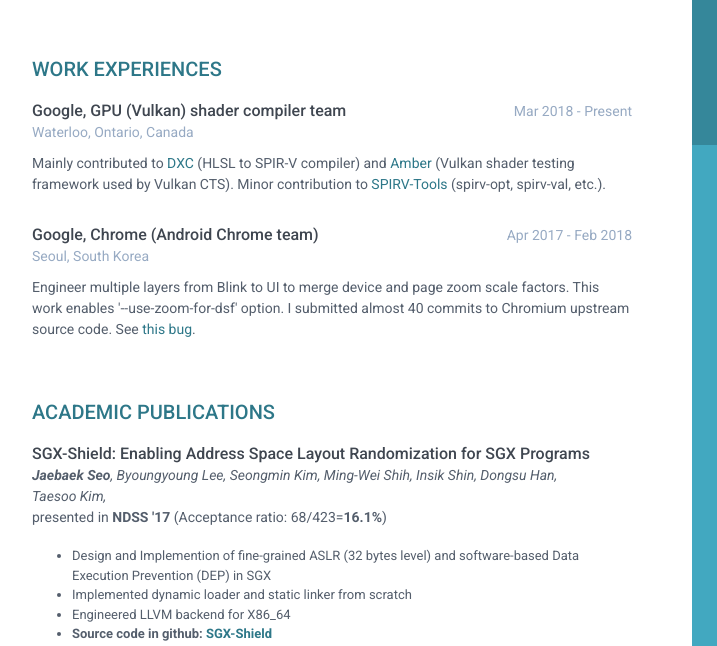
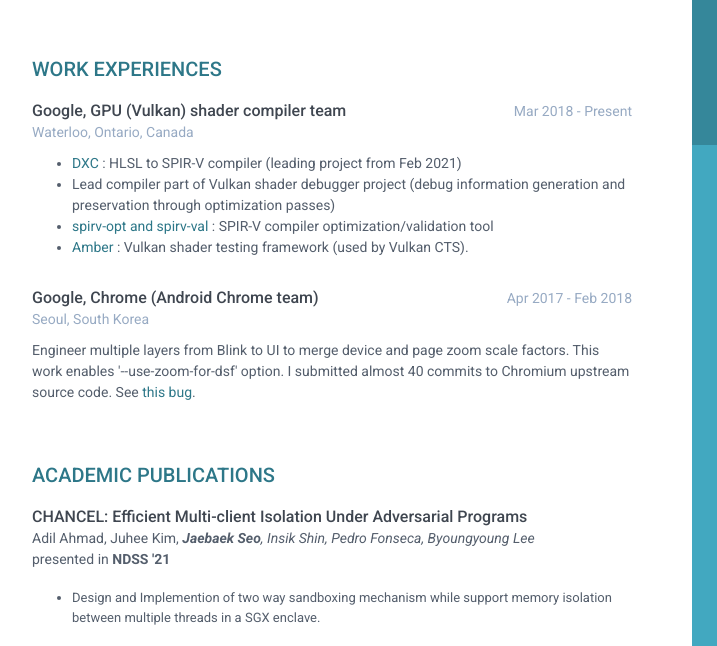
Before and after one commit to jaebaek/jaebaek.github.io, a plain HTML site: page cv.html in a window 1280 px wide. Shown: the part 303-949 px from the top of the page, 188-905 px from the left. Drawn offline with Linux system fonts and the light colour scheme.

Commit message:
Update CV

```diff
--- a/cv.html
+++ b/cv.html
@@ -86,15 +86,21 @@
                         <div class="company">Waterloo, Ontario, Canada</div>
                     </div><!--//meta-->
                     <div class="details">
-                        <p>Mainly contributed to
-                        <a href="https://github.com/Microsoft/DirectXShaderCompiler">
-                            DXC </a> (HLSL to SPIR-V compiler) and
-                        <a href="https://github.com/google/Amber">
-                          Amber </a> (Vulkan shader testing framework used by Vulkan CTS).
-                        Minor contribution to
-                        <a href="https://github.com/KhronosGroup/SPIRV-Tools">
-                            SPIRV-Tools </a> (spirv-opt, spirv-val, etc.).
-                        </p>
+                      <ul>
+                        <li><a href="https://github.com/Microsoft/DirectXShaderCompiler">
+                            DXC </a>: HLSL to SPIR-V compiler (leading project from Feb 2021)</li>
+                        <li>Lead compiler part of Vulkan shader debugger project
+                          (debug information generation and preservation through optimization passes)
+                        </li>
+                        <li>
+                          <a href="https://github.com/KhronosGroup/SPIRV-Tools">
+                            spirv-opt and spirv-val </a>: SPIR-V compiler optimization/validation tool
+                        </li>
+                        <li>
+                          <a href="https://github.com/google/Amber">
+                            Amber </a>: Vulkan shader testing framework (used by Vulkan CTS).
+                        </li>
+                      </ul>
                     </div><!--//details-->
                 </div><!--//item-->
 
@@ -118,7 +124,26 @@
             </section><!--//section-->
 
             <section class="section projects-section">
-                <h2 class="section-title">Academic Publications</h2>
+              <h2 class="section-title">Academic Publications</h2>
+
+              <div class="item" style="margin-bottom: 30px;">
+                <div class="meta">
+                  <div class="upper-row">
+                    <h3 class="job-title">CHANCEL: Efficient Multi-client Isolation Under Adversarial Programs</h3>
+                  </div><!--//upper-row-->
+                  <div class="upper-row">
+                    <p>Adil Ahmad, Juhee Kim, <i><strong>Jaebaek Seo</strong>, Insik Shin, Pedro Fonseca, Byoungyoung Lee</i><br/>
+                    presented in <strong>NDSS '21</strong></p>
+                  </div><!--//upper-row-->
+                </div><!--//meta-->
+                <div class="details">
+                  <ul>
+                    <li style="font-size: 13px;"> Design and Implemention of two way sandboxing mechanism while support
+                      memory isolation between multiple threads in a SGX enclave.
+                    </li>
+                  </ul>
+                </div><!--//details-->
+              </div><!--//item-->
 
                 <div class="item" style="margin-bottom: 30px;">
                     <div class="meta">
```
